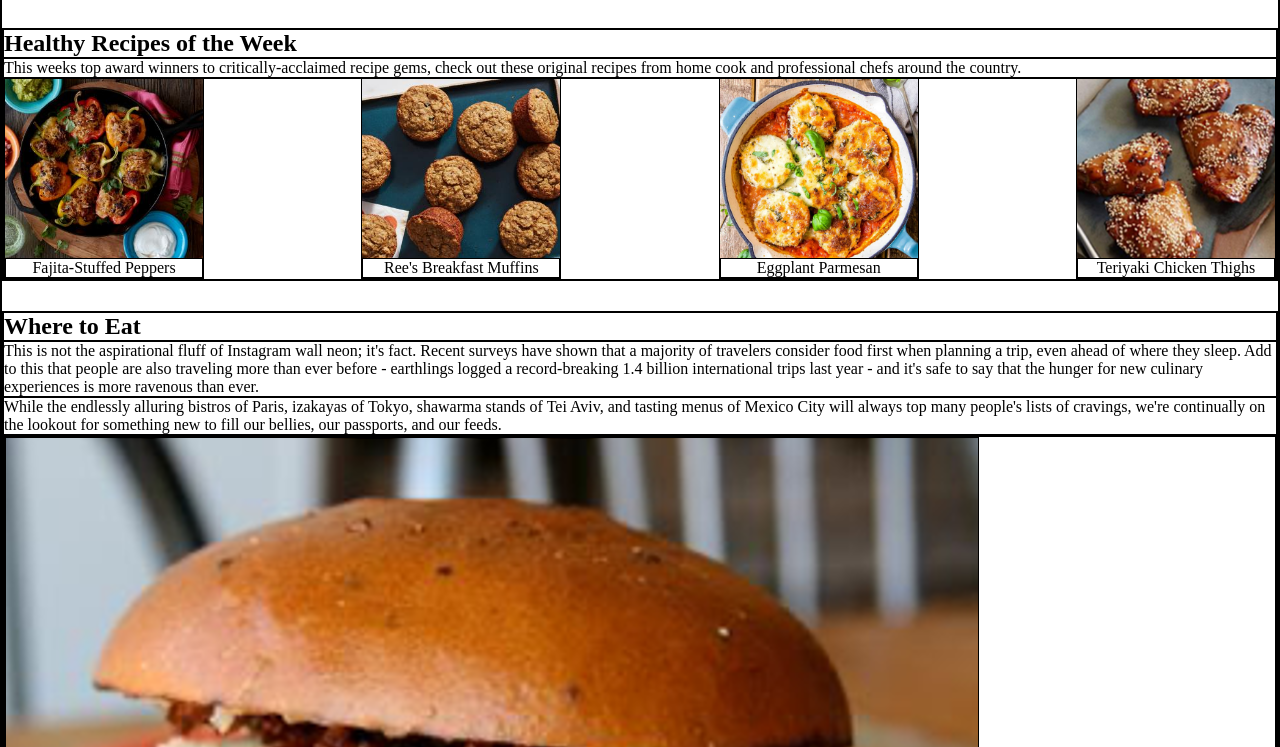
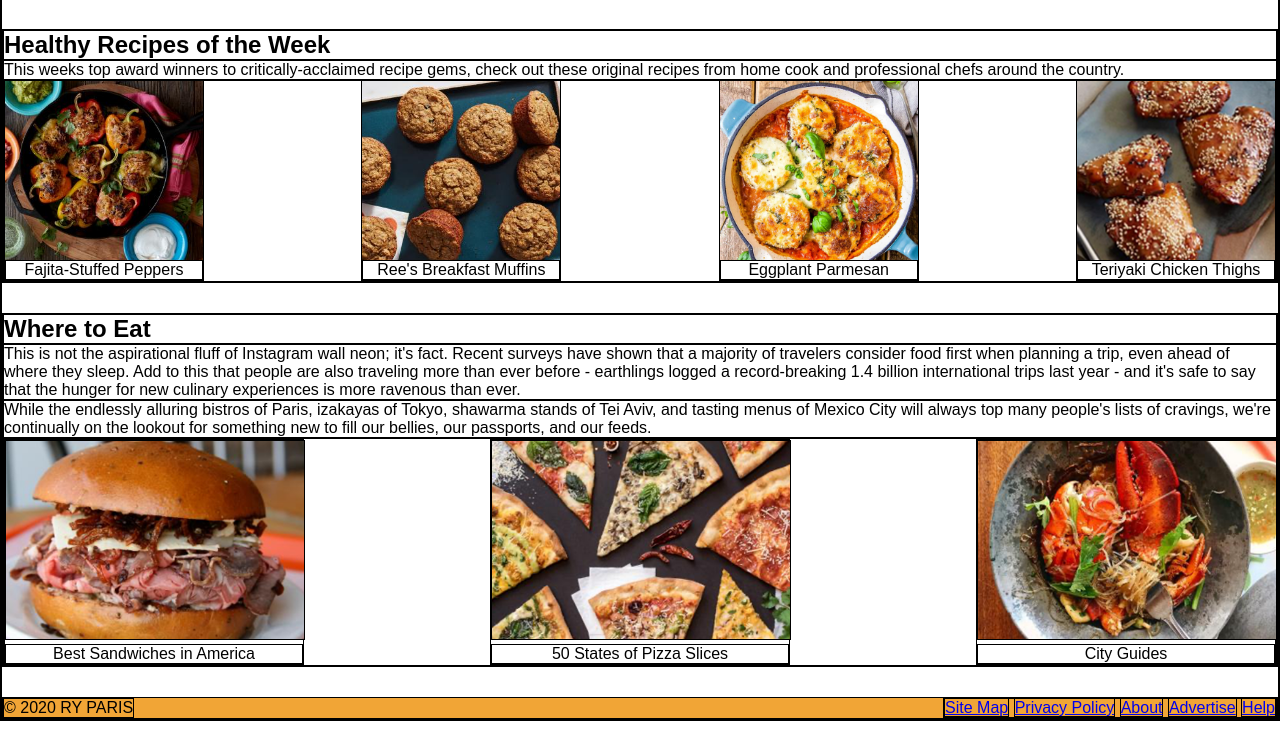
Before and after one commit to mckayRawlins/RYParis, a plain HTML site: page index.html in a window 1280 px wide. Shown: the part 1313-2060 px from the top of the page. After the commit the page ends 2034 px from the top, so only its background shows below. Drawn offline with Linux system fonts and the light colour scheme.

Commit message:
image edits

```diff
--- a/css/style.css
+++ b/css/style.css
@@ -5,10 +5,16 @@
     border: 1px solid black;
 }
 
-header {
-    display: flex;
-    justify-content: space-between;
-    align-items: center;
+html {
+    font-family: sans-serif;
+}
+
+header, footer {
+    background-color: #f1a536;
+}
+
+figcaption {
+    text-align: center;
 }
 
 div.hero > h2 {
@@ -17,19 +23,18 @@ div.hero > h2 {
 }
 
 .categories, .healthy-recipes, .where-to-eat {
-    margin-bottom: 30px;;
+    margin-bottom: 30px;
 }
 
-.categories-images {
+.categories-images, .healthy-recipes-images, .where-to-images, header, footer{
     display: flex;
     justify-content: space-between;
     align-items: center;
 }
 
-.meal-idea {
+.meal-idea, .where {
     width: 300px;
     height: auto;
-
 }
 
 .med-image {
@@ -46,12 +51,6 @@ div.hero > h2 {
     align-items: flex-end;
 }
 
-.healthy-recipes-images {
-    display: flex;
-    justify-content: space-between;
-    align-items: center;
-}
-
 .small-image {
     width: 200px;
     height: 200px;
@@ -62,6 +61,5 @@ div.hero > h2 {
 .recipe-caption {
     width: 100%;
     background-color: white;
-    text-align: center;
     z-index: 10;
 }
--- a/index.html
+++ b/index.html
@@ -52,18 +52,18 @@
             <div class="healthy-recipes-images">
                 <div class="recipe" id="fajita-peppers">
                     <img src="images/fajita-peppers.jpeg" class="small-image">
-                    <p class="recipe-caption">Fajita-Stuffed Peppers</p>
+                    <figcaption class="recipe-caption">Fajita-Stuffed Peppers</figcaption>
                 </div>
                 <div class="recipe" id="breakfast-muffins">
                     <img src="images/muffins.jpeg" class="small-image">
-                    <p class="recipe-caption">Ree's Breakfast Muffins</p>
+                    <figcaption class="recipe-caption">Ree's Breakfast Muffins</figcaption>
                 </div>
                 <div class="recipe" id="eggplant">
                     <img src="images/eggplant-parmesan.jpg" class="small-image">
-                    <p class="recipe-caption">Eggplant Parmesan</p>
+                    <figcaption class="recipe-caption">Eggplant Parmesan</figcaption>
                 </div>
                 <div class="recipe" id="teriyaki-chicken">
-                    <p class="recipe-caption">Teriyaki Chicken Thighs</p>
+                    <figcaption class="recipe-caption">Teriyaki Chicken Thighs</figcaption>
                     <img src="images/teriyaki-chiken-thighs.png" class="small-image">
                 </div>
             </div>
@@ -85,15 +85,15 @@
             and our feeds.</p>
             <div class="where-to-images">
                 <div class="where" id="sandwiches">
-                    <img src="images/roast-beef-sandwich.png">
+                    <img src="images/roast-beef-sandwich.png" class="med-image">
                     <figcaption class="where-catption">Best Sandwiches in America</figcaption>
                 </div>
                 <div class="where" id="50-states">
-                    <img src="images/pizza-states.png">
+                    <img src="images/pizza-states.png" class="med-image">
                     <figcaption class="where-catption">50 States of Pizza Slices</figcaption>
                 </div>
                 <div class="where" id="city-guides">
-                    <img src="images/lobster-meal.png">
+                    <img src="images/lobster-meal.png" class="med-image">
                     <figcaption class="where-catption">City Guides</figcaption>
                 </div>
             </div>
@@ -101,11 +101,13 @@
 
         <footer>
             <p>&copy; 2020 RY PARIS</p>
-            <a href="#">Site Map</a>
-            <a href="#">Privacy Policy</a>
-            <a href="#">About</a>
-            <a href="#">Advertise</a>
-            <a href="#">Help</a>
+            <nav>
+                <a href="#">Site Map</a>
+                <a href="#">Privacy Policy</a>
+                <a href="#">About</a>
+                <a href="#">Advertise</a>
+                <a href="#">Help</a>
+            </nav>
         </footer>
 
     </body>
```
